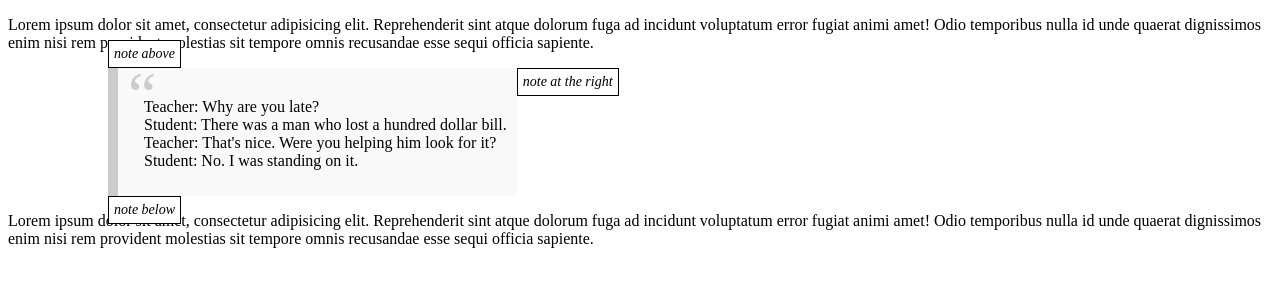
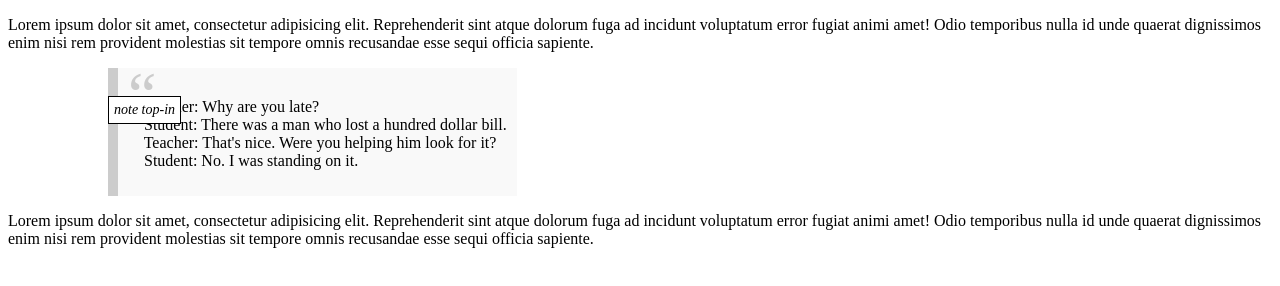
Before and after one commit to Yaroslav-Bondar/taskJS, a plain HTML site: page tasks_from_learn.javascript.ru/DOM/Coordinates/positionAt/positionAt.html in a window 1280 px wide. Shown: the top 286 px of the page. Drawn offline with Linux system fonts and the light colour scheme.

Commit message:
in the process position-inside-absolute

```diff
--- a/tasks_from_learn.javascript.ru/DOM/Coordinates/positionAt/positionAt.html
+++ b/tasks_from_learn.javascript.ru/DOM/Coordinates/positionAt/positionAt.html
@@ -1,4 +1,6 @@
 <!-- https://learn.javascript.ru/task/position-at -->
+<!-- https://learn.javascript.ru/task/position-at-absolute -->
+<!-- https://learn.javascript.ru/task/position-inside-absolute -->
 <!DOCTYPE HTML>
 <html>
 
@@ -33,27 +35,23 @@
      *
      * Оба элемента elem и anchor должны присутствовать в документе
      */
-    function positionAt(anchor, position, elem) {
-      let coordAnc = anchor.getBoundingClientRect()
-      if(position === 'top') {
-          elem.style.top = coordAnc.top  - elem.offsetHeight + 'px'
-          elem.style.left = coordAnc.left + 'px'
-      }
-      if(position === 'bottom') {
-          elem.style.top = coordAnc.bottom + 'px'
-          elem.style.left = coordAnc.left + 'px'
-      }
-      if(position === 'right') {
-          elem.style.top = coordAnc.top + 'px'
-          elem.style.left = coordAnc.right + 'px'
-      }
-      console.log(coordAnc)
-      console.log(elem)
+    // function positionAt(anchor, position, elem) {
+    //   let coordAnc = anchor.getBoundingClientRect()
+    //   if(position === 'top') {
+    //       elem.style.top = coordAnc.top  - elem.offsetHeight + 'px'
+    //       elem.style.left = coordAnc.left + 'px'
+    //   }
+    //   if(position === 'bottom') {
+    //       elem.style.top = coordAnc.bottom + 'px'
+    //       elem.style.left = coordAnc.left + 'px'
+    //   }
+    //   if(position === 'right') {
+    //       elem.style.top = coordAnc.top + 'px'
+    //       elem.style.left = coordAnc.right + 'px'
+    //   }
+    // }
 
-      // ... ваш код ...
-    }
-
-    /**
+     /**
      * Показывает заметку с заданным содержимым на заданной позиции
      * относительно элемента anchor.
      */
@@ -69,9 +67,45 @@
     // test it
     let blockquote = document.querySelector('blockquote');
 
-    showNote(blockquote, "top", "note above");
-    showNote(blockquote, "right", "note at the right");
-    showNote(blockquote, "bottom", "note below");
+    // showNote(blockquote, "top", "note above");
+    // showNote(blockquote, "right", "note at the right");
+    // showNote(blockquote, "bottom", "note below");
+
+    // https://learn.javascript.ru/task/position-at-absolute
+
+    let body = document.querySelector('body')
+    body.style.height = '2000px'
+    let note = document.querySelectorAll('.note')
+    for (const el of note) {
+      el.style.position = 'absolute'
+    }
+
+    // https://learn.javascript.ru/task/position-inside-absolute
+
+    function positionAt(anchor, position, elem) {
+      let coordAnc = anchor.getBoundingClientRect()
+      if(position === 'top') {
+          elem.style.top = coordAnc.top  - elem.offsetHeight + 'px'
+          elem.style.left = coordAnc.left + 'px'
+      }
+      if(position === 'bottom') {
+          elem.style.top = coordAnc.bottom + 'px'
+          elem.style.left = coordAnc.left + 'px'
+      }
+      if(position === 'right') {
+          elem.style.top = coordAnc.top + 'px'
+          elem.style.left = coordAnc.right + 'px'
+      }
+      switch(position) {
+        case 'top-in':
+          console.log('function 2')
+          //
+          elem.style.top = coordAnc.top + elem.offsetHeight + 'px'
+          elem.style.left = coordAnc.left + 'px'
+          break
+      }
+    }
+    showNote(blockquote, "top-in", "note top-in");
   </script>
 
 
```
